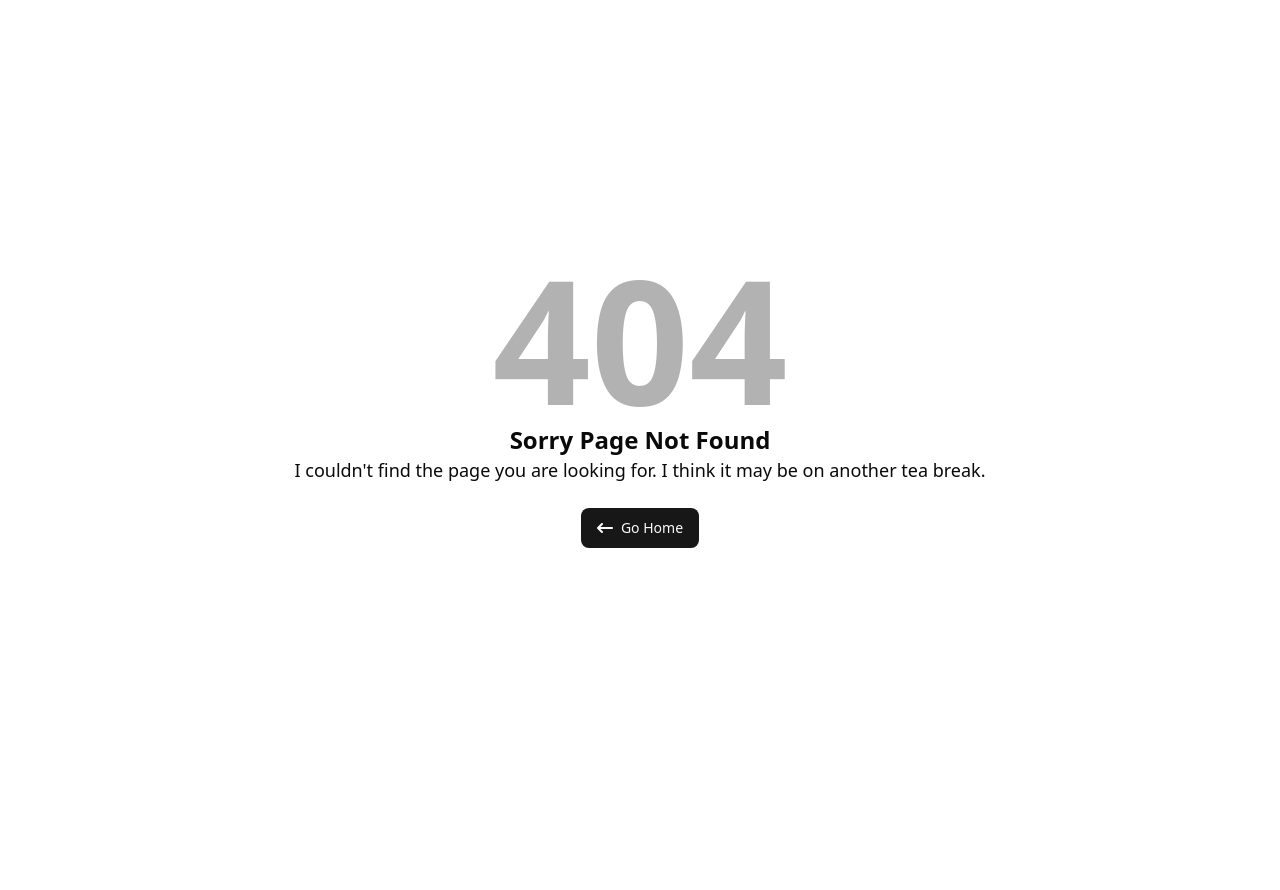
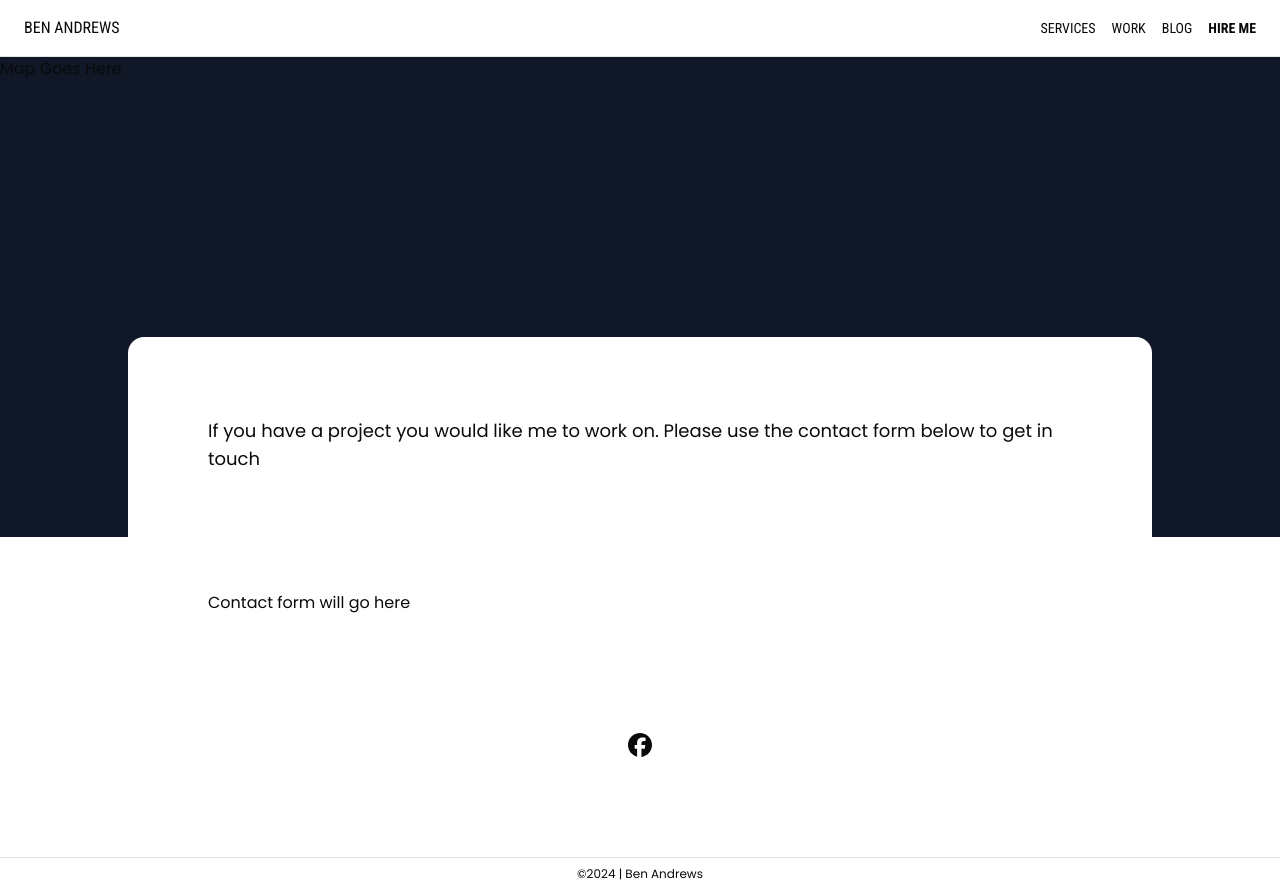
Before and after one commit to justbenuk/jbuk, a Next.js app: page /hire-me in a window 1280 px wide. Before the commit this address had no page. Before the commit the page ends 800 px from the top, so only its background shows below. Built offline with nearby package versions, Linux system fonts and the light colour scheme.

Commit message:
initial commit

```diff
--- /dev/null
+++ b/src/app/(root)/hire-me/page.tsx
@@ -0,0 +1,16 @@
+import ContactSocials from "@/components/socials/contact-socials";
+
+export default function HireMePage() {
+  return (
+    <div className="h-screen">
+      <div className="h-[60dvh] bg-gray-900">Map Goes Here</div>
+      <div className="relative -top-50 bg-white max-w-5xl mx-auto lg:rounded-2xl h-[500px]">
+        <div className="p-20 flex flex-col justify-between h-full">
+          <p className="text-lg">If you have a project you would like me to work on. Please use the contact form below to get in touch</p>
+          <div>Contact form will go here</div>
+          <ContactSocials />
+        </div>
+      </div>
+    </div>
+  )
+}
--- a/src/app/(root)/layout.tsx
+++ b/src/app/(root)/layout.tsx
@@ -10,7 +10,7 @@ export default function RootLayout({ children }: LayoutProps) {
   return (
     <div className="min-h-screen flex flex-col justify-between">
       <Header />
-      <main>{children}</main>
+      <main className="flex-1">{children}</main>
       <Footer />
     </div>
   );
--- a/src/app/(root)/page.tsx
+++ b/src/app/(root)/page.tsx
@@ -1,8 +1,10 @@
+import Container from "@/components/global/container";
+import Hero from "@/components/hero/hero"
 
 export default function Home() {
   return (
-    <div>
-      <p>this is the home page</p>
-    </div>
+    <Container>
+      <Hero />
+    </Container>
   );
 }
--- a/src/app/globals.css
+++ b/src/app/globals.css
@@ -1,5 +1,14 @@
+@import url('https://fonts.googleapis.com/css2?family=Poppins:ital,wght@0,100;0,200;0,300;0,400;0,500;0,600;0,700;0,800;0,900;1,100;1,200;1,300;1,400;1,500;1,600;1,700;1,800;1,900&family=Roboto+Condensed:ital,wght@0,100..900;1,100..900&display=swap');
 @import "tailwindcss";
 @import "tw-animate-css";
+
+html, body {
+  font-family: "Poppins", sans-serif;
+}
+
+a, h1, h2, h3, h4, h5, h6 {
+  font-family: "Roboto Condensed", sans-serif;
+}
 
 @custom-variant dark (&:is(.dark *));
 
--- /dev/null
+++ b/src/components/global/container.tsx
@@ -0,0 +1,8 @@
+import { cn } from "@/lib/utils";
+import { ReactNode } from "react";
+
+export default function Container({ children, className }: { children: ReactNode, className?: string }) {
+  return (
+    <div className={cn('container mx-auto px-6 2xl:px-o', className)}>{children}</div>
+  )
+}
--- a/src/components/global/site-logo.tsx
+++ b/src/components/global/site-logo.tsx
@@ -2,6 +2,6 @@ import Link from "next/link";
 
 export default function SiteLogo() {
   return (
-    <Link href={'/'} className="font-bold">Ben Andrews</Link>
+    <Link href={'/'} className="uppercase">Ben Andrews</Link>
   )
 }
--- a/src/components/header/header.tsx
+++ b/src/components/header/header.tsx
@@ -1,15 +1,18 @@
+import Container from "../global/container";
 import SiteLogo from "../global/site-logo";
 import DesktopMenu from "../menus/desktop-menu";
 import MobileMenu from "../menus/mobiile-menu";
 
 export default function Header() {
   return (
-    <header className="flex flex-row justify-between items-center py-4 border-b px-6">
-      <SiteLogo />
-      <div>
-        <DesktopMenu />
-        <MobileMenu />
-      </div>
+    <header className="py-4 border-b">
+      <Container className="flex flex-row justify-between items-center">
+        <SiteLogo />
+        <div>
+          <DesktopMenu />
+          <MobileMenu />
+        </div>
+      </Container>
     </header>
   )
 }
--- /dev/null
+++ b/src/components/hero/hero.tsx
@@ -0,0 +1,12 @@
+export default function Hero() {
+  return (
+    <div className="border rounded-2xl min-h-[40dvh] shadow">
+      <div className="grid grid-cols-1 lg:grid-cols-2 gap-10">
+        <div className="flex flex-col justify-center pl-10">
+          <h1 className="font-semibold text-4xl">Hiya</h1>
+        </div>
+        <div>right</div>
+      </div>
+    </div>
+  )
+}
--- a/src/components/menus/desktop-menu-item.tsx
+++ b/src/components/menus/desktop-menu-item.tsx
@@ -14,6 +14,6 @@ export default function DesktopMenuitem({ item }: DesktopMenuProps) {
   const pathname = usePathname()
   const active = item.href === pathname && 'font-bold'
   return (
-    <Link href={item.href} className={cn('', active)}>{item.name}</Link>
+    <Link href={item.href} className={cn('uppercase text-sm', active)}>{item.name}</Link>
   )
 }
--- a/src/components/menus/desktop-menu.tsx
+++ b/src/components/menus/desktop-menu.tsx
@@ -3,7 +3,7 @@ import DesktopMenuitem from "./desktop-menu-item";
 
 export default function DesktopMenu() {
   return (
-    <nav className="hidden lg:flex flex-row items-center justify-center gap-10">
+    <nav className="hidden lg:flex flex-row items-center justify-center gap-4">
       {SITEMENUITEMS.map((item, idx) => (
         <DesktopMenuitem key={idx} item={item} />
       ))}
--- /dev/null
+++ b/src/components/socials/contact-socials.tsx
@@ -0,0 +1,12 @@
+import Link from "next/link";
+import { FaFacebook } from "react-icons/fa6";
+
+export default function ContactSocials() {
+  return (
+    <div className="flex flex-row items-center justify-center gap-10 text-lg">
+      <Link href={'/'}>
+        <FaFacebook className="size-6" />
+      </Link>
+    </div>
+  )
+}
```
